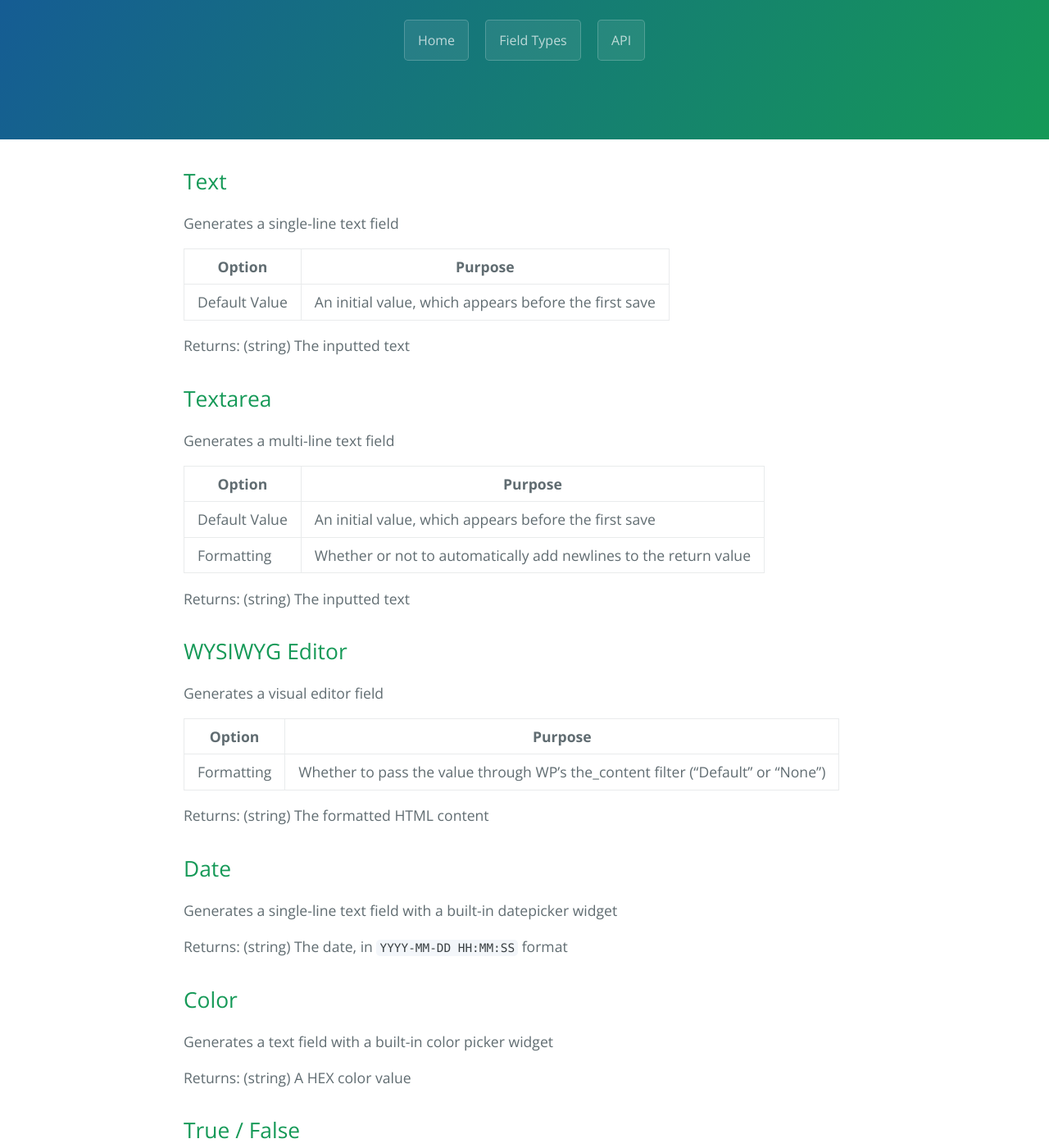
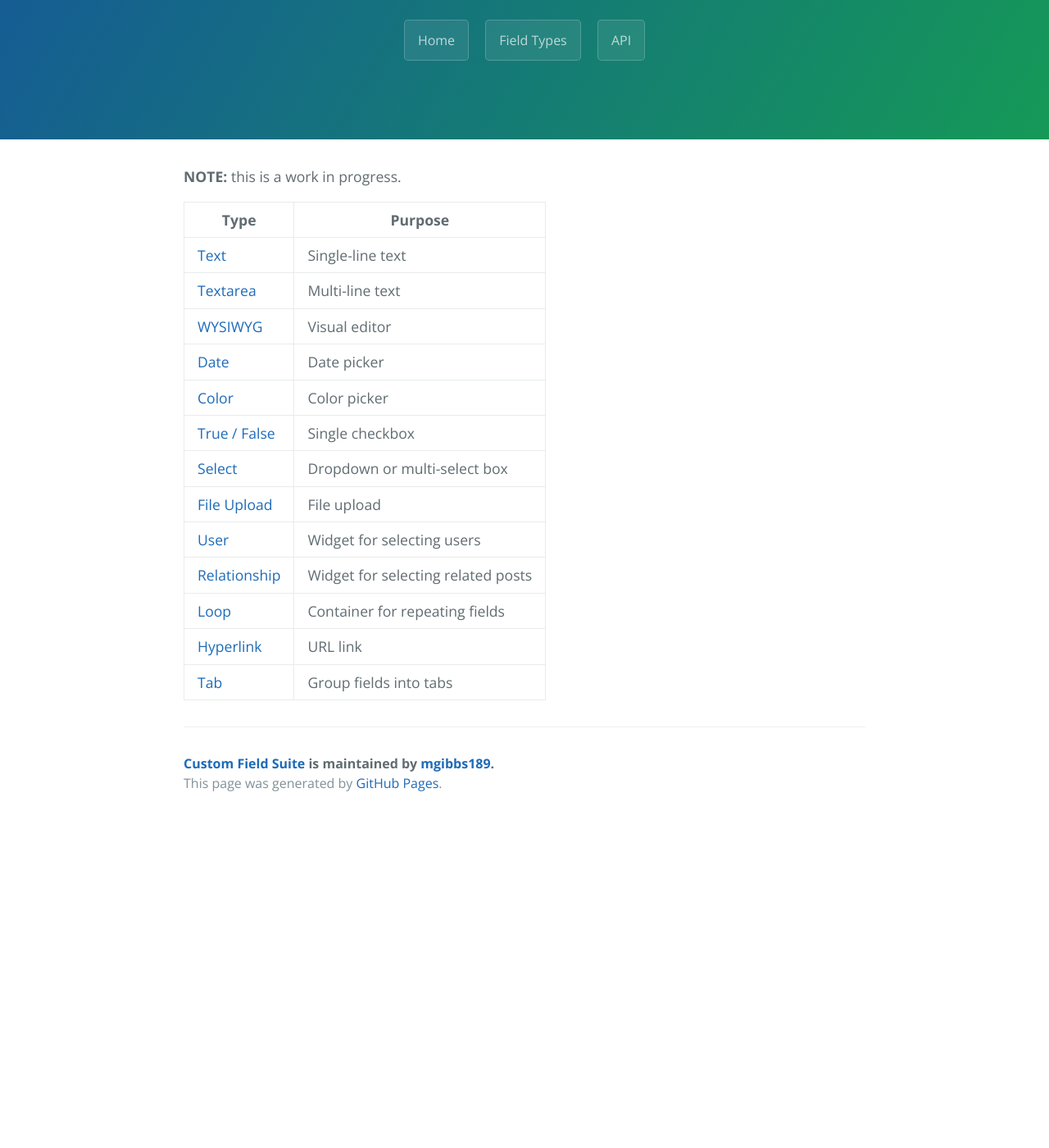
Before and after one commit to mgibbs189/custom-field-suite, a Jekyll site: the page built from field-types.md, in a window 1280 px wide and 1400 px high, scrolled down 213 px. Shown: the whole window at 82% size. Built offline with Jekyll 4.4.1, drawn with Linux system fonts in a browser that asks for light colours; after the commit the page ends 1212 px from its top, so only the background shows below that; some of the changed text lies outside the part shown.

Commit message:
Update field-types.md

```diff
--- a/field-types.md
+++ b/field-types.md
@@ -3,94 +3,20 @@ layout: default
 title: Field Types
 ---
 
-## Text
-Generates a single-line text field
+**NOTE:** this is a work in progress.
 
-| Option | Purpose |
+| Type | Purpose |
 |--------|---------|
-| Default Value | An initial value, which appears before the first save |
-
-Returns: (string) The inputted text
-
-## Textarea
-Generates a multi-line text field
-
-| Option | Purpose |
-|--------|---------|
-| Default Value | An initial value, which appears before the first save |
-| Formatting | Whether or not to automatically add newlines to the return value |
-
-Returns: (string) The inputted text
-
-## WYSIWYG Editor
-Generates a visual editor field
-
-| Option | Purpose |
-|--------|---------|
-| Formatting | Whether to pass the value through WP's the_content filter ("Default" or "None") |
-
-Returns: (string) The formatted HTML content
-
-## Date
-Generates a single-line text field with a built-in datepicker widget
-
-Returns: (string) The date, in `YYYY-MM-DD HH:MM:SS` format
-
-## Color
-Generates a text field with a built-in color picker widget
-
-Returns: (string) A HEX color value
-
-## True / False
-Generates a single checkbox, with optional descriptive text beside it
-
-| Option | Purpose |
-|--------|---------|
-| Message | (optional) Descriptive text beside the checkbox |
-
-Returns: (int) 1 or 0
-
-## Select
-Generates either a single select dropdown, or a multi-select input field
-
-| Option | Purpose |
-|--------|---------|
-| Choices | A list of dropdown options, one per line. For each line, you can optionally use `value : label`. Use `{empty}` for an empty value. |
-| Multi-select? | Allow for the selection of multiple values |
-
-Returns: (array) An array of selected values (or an empty array)
-
-## File Upload
-Generates a file upload field, using the native WordPress uploader
-
-| Option | Purpose |
-|--------|---------|
-| Return Value | Return either the file URL (default) or attachment ID |
-
-Returns: (mixed) Either the file URL or attachment ID
-
-## User
-Generates a widget for selecting users. It includes drag-n-drop ordering capabilities.
-
-Returns: (array) An array of user IDs
-
-## Relationship
-Generates a widget for selecting other post type items. It includes drag-n-drop ordering capabilities.
-
-| Option | Purpose |
-|--------|---------|
-| Post Types | (optional) Limit the list to the chosen post types |
-| Limits | (optional) Require a min and/or max number of selected items |
-
-Returns: (array) An array of post IDs
-
-## Loop
-A loop field lets you create repeatable fields. E.g. a file upload field could be placed into a loop to create a gallery.
-
-| Option | Purpose |
-|--------|---------|
-| Row Display | Whether to expand the row values by default |
-| Row Label | (optional) Override the "Loop Row" header text. You can also dynamically populate the row label with field values. If you have a text field named "first_name", enter {first_name} to use the field value as the row label. |
-| Button Label | Override the "Add Row" button text |
-
-Returns: (array) An array of associative data arrays
+| <a href="/field-types/text.html">Text</a> | Single-line text |
+| <a href="/field-types/textarea.html">Textarea</a> | Multi-line text |
+| <a href="/field-types/wysiwyg.html">WYSIWYG</a> | Visual editor |
+| <a href="/field-types/date.html">Date</a> | Date picker |
+| <a href="/field-types/color.html">Color</a> | Color picker |
+| <a href="/field-types/true_false.html">True / False</a> | Single checkbox |
+| <a href="/field-types/select.html">Select</a> | Dropdown or multi-select box |
+| <a href="/field-types/file.html">File Upload</a> | File upload |
+| <a href="/field-types/user.html">User</a> | Widget for selecting users |
+| <a href="/field-types/relationship.html">Relationship</a> | Widget for selecting related posts |
+| <a href="/field-types/loop.html">Loop</a> | Container for repeating fields |
+| <a href="/field-types/hyperlink.html">Hyperlink</a> | URL link |
+| <a href="/field-types/tab.html">Tab</a> | Group fields into tabs |
```
